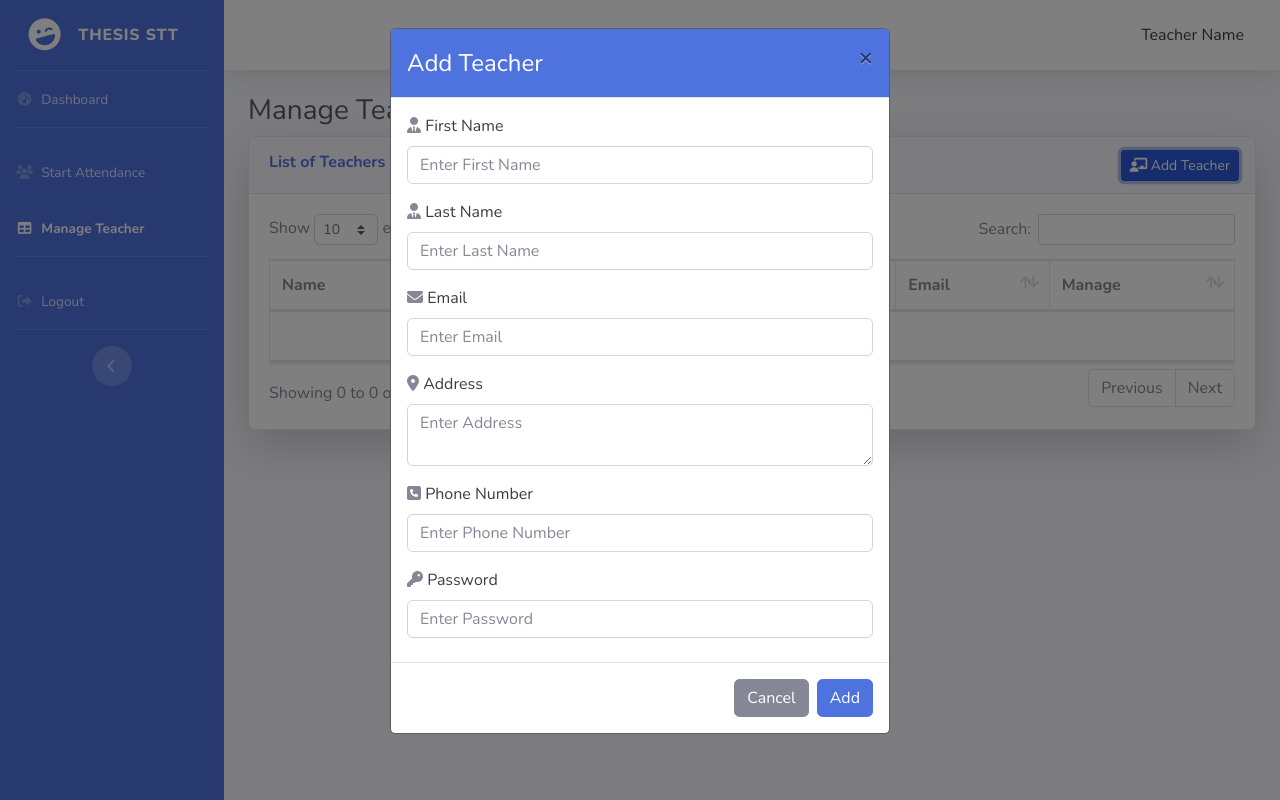
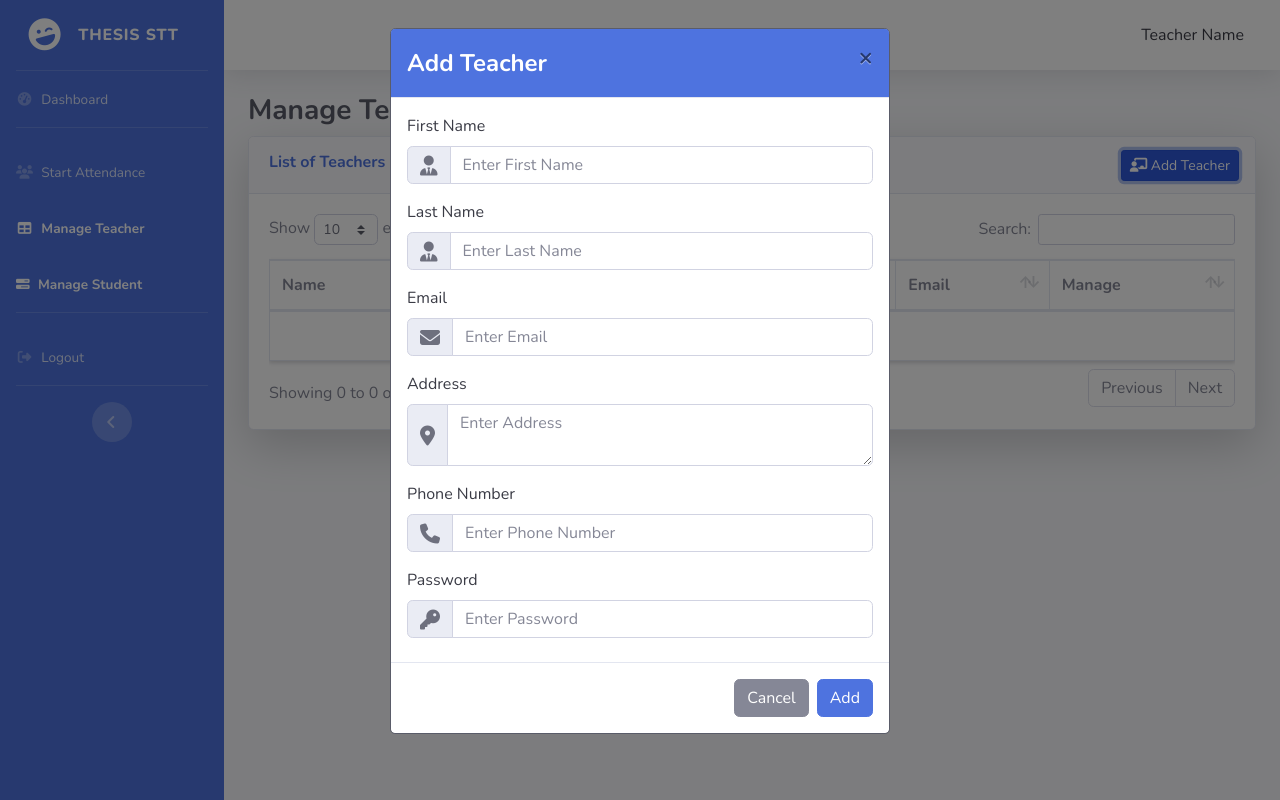
Before and after one commit to AeronKarl/Thesis_STT, a website: page AdminManageTeacher.html in a window 1280 px wide. Both pictures are taken after a click on the button "Add Teacher". Drawn offline with nearby package versions, Linux system fonts and the light colour scheme; no server answers.

Commit message:
Update AdminManageTeacher.html

```diff
--- a/AdminManageTeacher.html
+++ b/AdminManageTeacher.html
@@ -70,6 +70,12 @@
                     <i class="fas fa-fw fa-table"></i>
                     <span>Manage Teacher</span></a>
             </li>
+            <!-- Nav Item - Tables --Manage students -->
+            <li class="nav-item active">
+                <a class="nav-link" href="AdminManageStudent.html">
+                    <i class="fa-solid fa-bars-progress"></i>
+                    <span>Manage Student</span></a>
+            </li>
 
             <!-- Divider -->
             <hr class="sidebar-divider d-none d-md-block">
@@ -127,7 +133,7 @@
                 <div class="container-fluid">
 
                     <!-- Page Heading -->
-                    <h1 class="h3 mb-2 text-gray-800">Manage Teacher</h1>
+                    <h1 class="h3 mb-2 text-gray-800 font-weight-bold">Manage Teacher</h1>
 
                     <!-- DataTales Example -->
                     <div class="card shadow-lg ">
@@ -149,40 +155,69 @@
                                             <div class="modal-content border border-dark rounded-top">
                                                 <form id="CreateTeacher">
                                                     <div class="modal-header bg-primary ">
-                                                        <h4 class="modal-title text-white">Add Teacher</h4>
+                                                        <h4 class="modal-title text-white font-weight-bold">Add Teacher</h4>
                                                         <button type="button" class="close" data-dismiss="modal" aria-hidden="true">&times;</button>
                                                     </div>
                                                     <div class="modal-body">
+                                <!--FIRST NAME-->
                                                     	<div class="form-group text-left">
-                                                            <i class="fa-solid fa-user-tie"></i>
                                                             <label class="text-gray-900">First Name</label>
+                                                                <div class="input-group mb-3">
+                                                                    <div class="input-group-prepend">
+                                                                        <span class="input-group-text" id="basic-addon1"><i class="fa-solid fa-user-tie fa-lg"></i></span>
+                                                                    </div>
                                                                     <input id="TeacherFirstName" type="text" class="form-control" placeholder="Enter First Name" required >
-
                                                                 </div>
+                                                        </div>
+                                <!--LAST NAME-->
                                                         <div class="form-group text-left">
-                                                            <i class="fa-solid fa-user-tie"></i>
                                                             <label class="text-gray-900">Last Name</label>
+                                                                <div class="input-group mb-3">
+                                                                    <div class="input-group-prepend">
+                                                                        <span class="input-group-text" id="basic-addon1"><i class="fa-solid fa-user-tie fa-lg"></i></span>
+                                                                    </div>
                                                                     <input id="TeacherLastName" type="text" class="form-control" placeholder="Enter Last Name" required>
                                                                 </div>
+                                                        </div>
+                                <!--EMAIL-->
                                                         <div class="form-group text-left">
-                                                            <i class="fa-solid fa-envelope"></i>
                                                             <label class="text-gray-900">Email</label>
+                                                                <div class="input-group mb-3">
+                                                                    <div class="input-group-prepend">
+                                                                        <span class="input-group-text" id="basic-addon1"><i class="fa-solid fa-envelope fa-lg"></i></span>
+                                                                    </div>
                                                                 <input id="TeacherEmail" type="email" class="form-control" placeholder="Enter Email" required>
                                                             </div>
+                                                        </div>
+                                <!--ADDRESS-->
                                                         <div class="form-group text-left">
-                                                            <i class="fa-solid fa-location-dot"></i>
                                                             <label class="text-gray-900">Address</label>
+                                                                <div class="input-group mb-3">
+                                                                    <div class="input-group-prepend">
+                                                                        <span class="input-group-text" id="basic-addon1"><i class="fa-solid fa-location-dot fa-lg"></i></span>
+                                                                    </div>
                                                                 <textarea id="TeacherAddress" class="form-control" placeholder="Enter Address" required></textarea>
                                                             </div>
+                                                        </div>
+                                <!--PHONE NUMBER-->
                                                         <div class="form-group text-left">
-                                                            <i class="fa-solid fa-square-phone"></i>
                                                             <label class="text-gray-900">Phone Number</label>
+                                                                <div class="input-group mb-3">
+                                                                    <div class="input-group-prepend">
+                                                                        <span class="input-group-text" id="basic-addon1"><i class="fa-solid fa-phone fa-lg"></i></span>
+                                                                    </div>
                                                                 <input id="TeacherPhone" type="text" class="form-control" placeholder="Enter Phone Number" required>
                                                             </div>
+                                                        </div>
+                                <!--PASSWORD-->
                                                         <div class="form-group text-left">
-                                                            <i class="fa-solid fa-key"></i>
                                                             <label class="text-gray-900">Password</label>
+                                                                <div class="input-group mb-3">
+                                                                    <div class="input-group-prepend">
+                                                                        <span class="input-group-text" id="basic-addon1"><i class="fa-solid fa-key fa-lg"></i></span>
+                                                                    </div>
                                                                 <input id="TeacherPassword" type="password" class="form-control" placeholder="Enter Password" required>
+                                                            </div>
                                                         </div>
                                                         <p id="error" class="text-danger text-center m-n2"></p>
                                                     </div>
```
Lines whose indentation alone changed are shown as unchanged.
